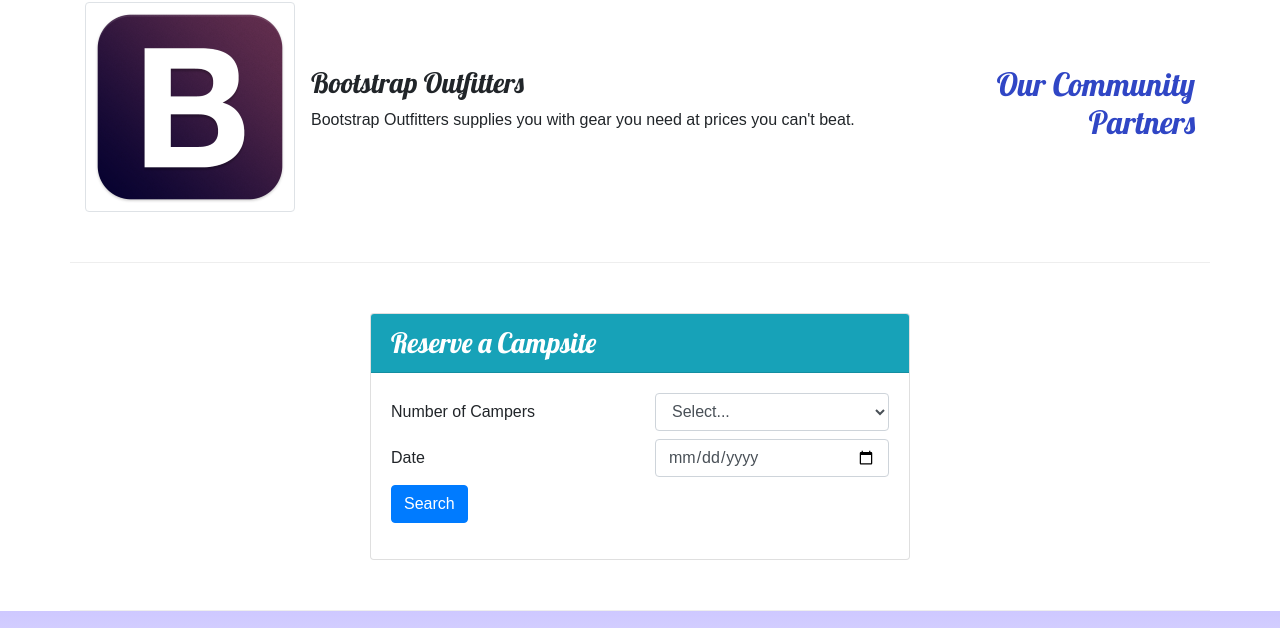
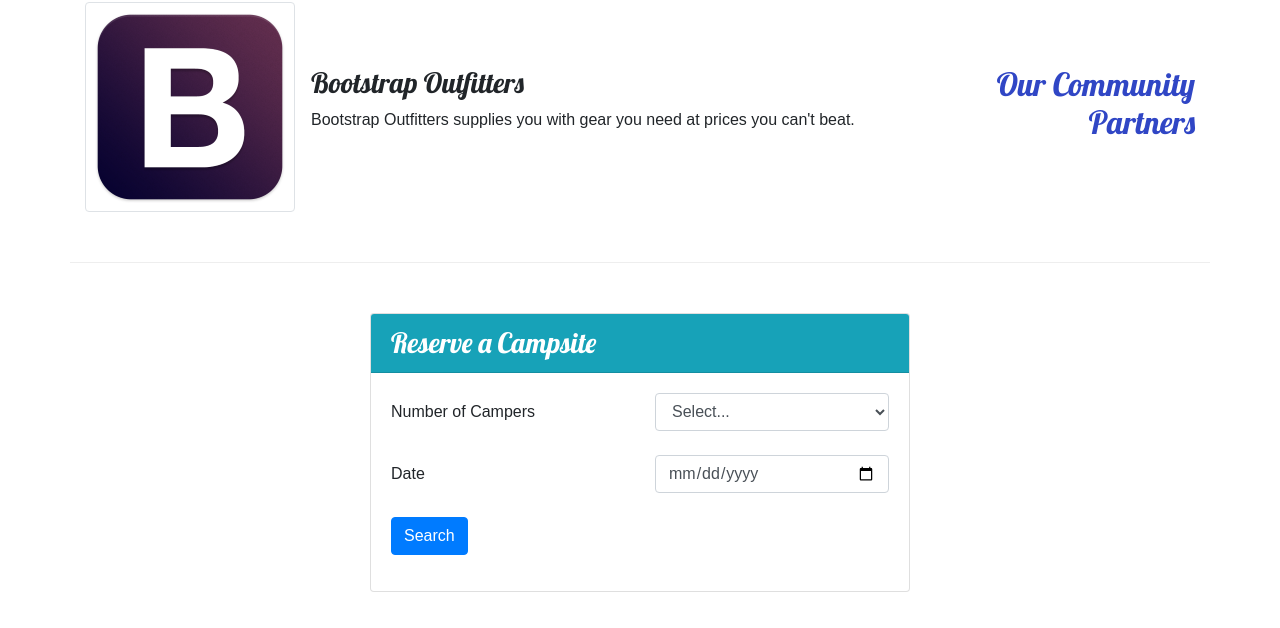
Before and after one commit to anniepuy/haganCampsite, a website: page index.html in a window 1280 px wide. Shown: the part 890-1518 px from the top of the page. Drawn offline with nearby package versions, Linux system fonts and the light colour scheme.

Commit message:
adjusted form to include form-group control on each form element

```diff
--- a/index.html
+++ b/index.html
@@ -102,11 +102,9 @@
                    </h3>
                    <div class="card-body">
                        <form id="reserveForm">
-                           <div class="form-group">
-                                <div class="row">
+                                <div class="row form-group">
                                     <div class="col-form-label col-sm-6">
                                         <label for="numCampers">Number of Campers</label>
-
                                     </div>
                                     <div class="col-form col-sm-6">
                                         <select class="form-control" name="numCampers" id="numCampers">
@@ -120,22 +118,19 @@
                                         </select>
                                     </div>
                                 </div>
-
-                                <div class="row">
+                                <div class="row form-group">
                                     <div class="col-form-label col-sm-6">
                                         <label for="date">Date</label>
                                     </div>
-                                    <div class="col-form col-sm-6">
+                                    <div class="col-sm-6">
                                         <input type="date" class="form-control" id="date" name="date" placeholder="mm/dd/yyyy">
                                     </div>
                                </div>
-
-                               <div class="row">
-                                   <div class="col">
+                               <div class="row form-group">
+                                   <div class="col form-label">
                                        <button class="btn btn-primary" type="submit">Search</button>
                                    </div>
                                </div>
-                           </div>
                        </form>
                    </div>
                </div>
```
